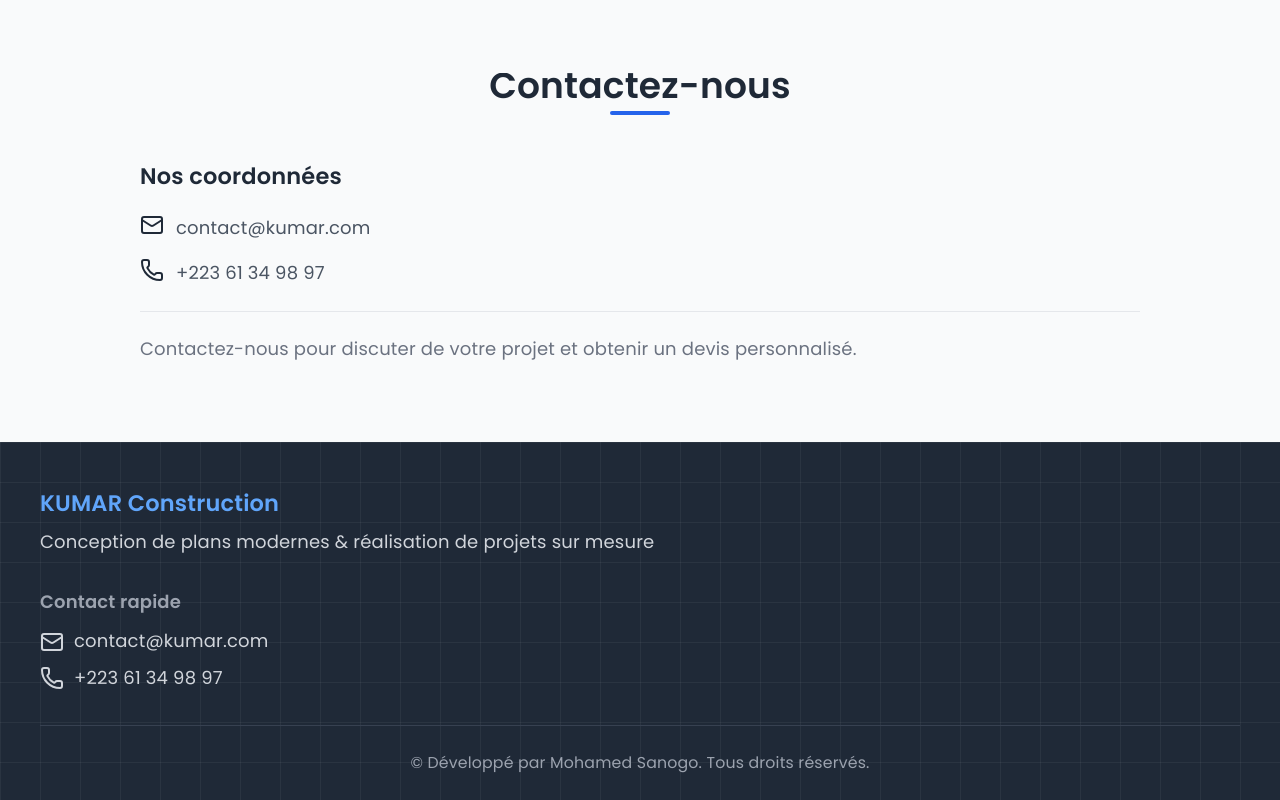
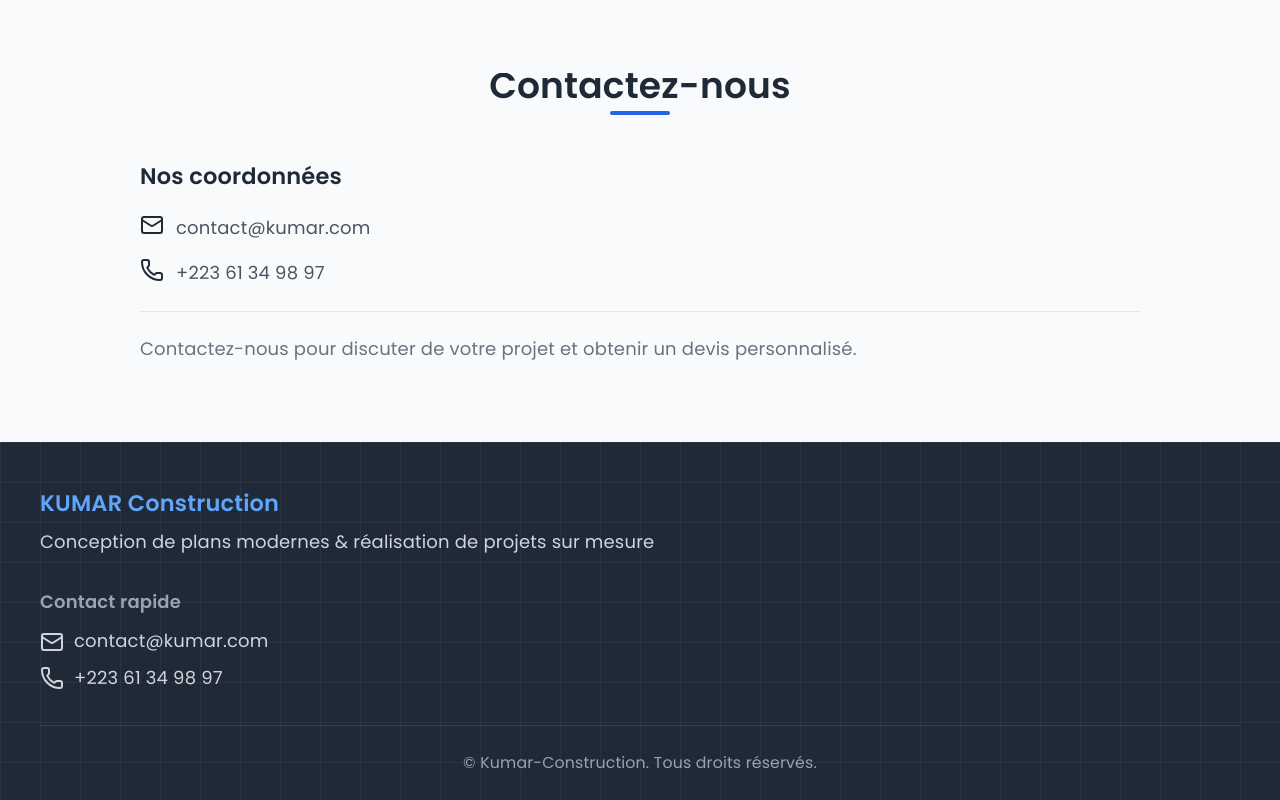
Before and after one commit to MosefSanogo/kumar, a React (Vite) app: page / in a window 1280 px wide. Shown: the part 4583-5383 px from the top of the page. Built offline with nearby package versions, Linux system fonts and the light colour scheme.

Commit message:
Second commit

```diff
--- a/src/components/Footer.jsx
+++ b/src/components/Footer.jsx
@@ -15,7 +15,7 @@ const Footer = () => {
           <p style={{display:"flex",alignItems:"center", gap: 10}}><Phone size={24}/><span>+223 61 34 98 97</span></p>
         </div>
         <div className="footer-bottom">
-          <p>&copy; Développé par Mohamed Sanogo. Tous droits réservés.</p>
+          <p>&copy; Kumar-Construction. Tous droits réservés.</p>
         </div>
       </div>
     </footer>
```
